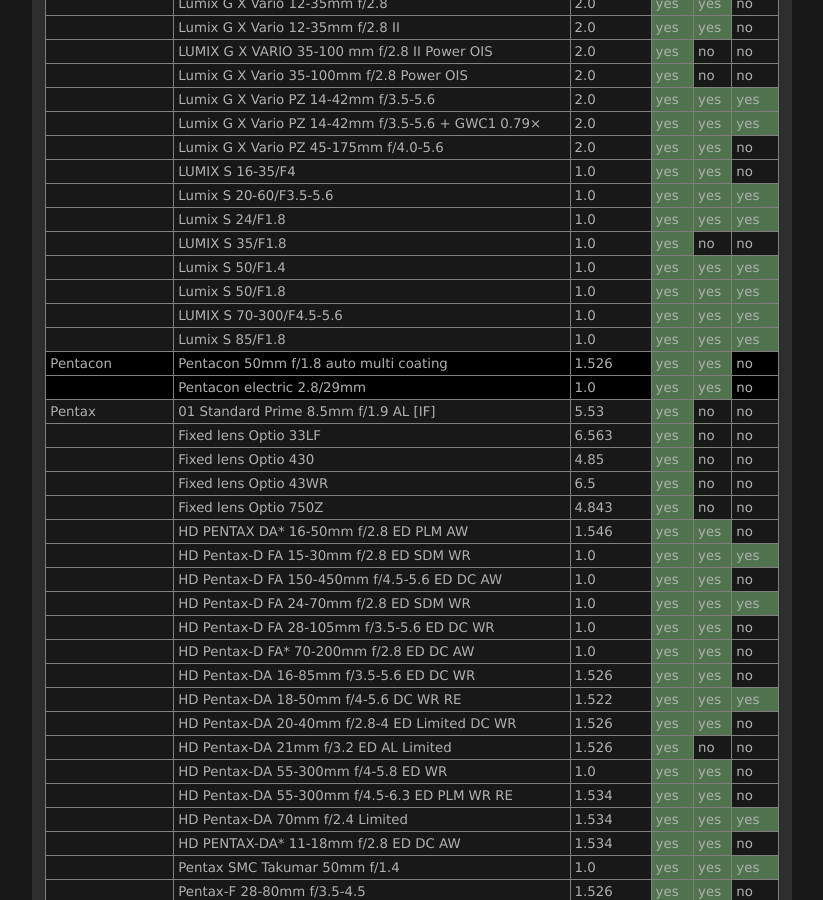
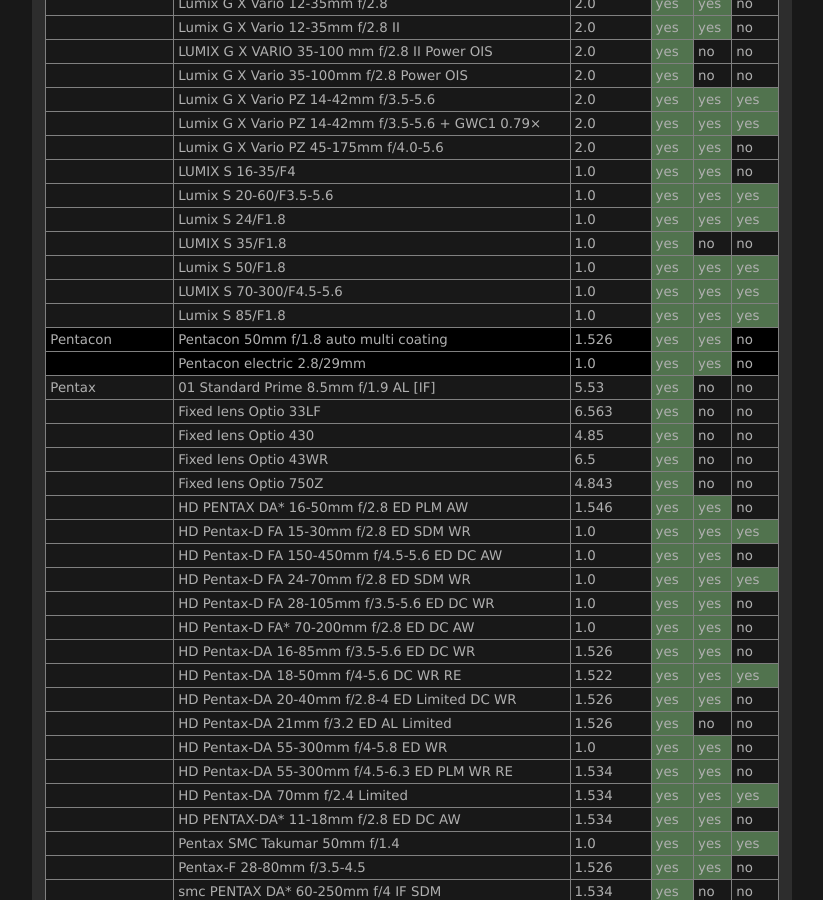
Before and after one commit to lensfun/lensfun.github.io, a Jekyll site: the page built from _posts/lenslist/2999-12-31-Lenslist-master.md, in a window 1280 px wide and 900 px high, scrolled down 19716 px. Shown: the whole window, without its empty margins (284-1107 px from the left). Built offline with Jekyll 4.4.1, drawn with Linux system fonts in a browser that asks for light colours.

Commit message:
Update master lens list from GitHub Actions

```diff
--- a/_posts/lenslist/2999-12-31-Lenslist-master.md
+++ b/_posts/lenslist/2999-12-31-Lenslist-master.md
@@ -816,7 +816,6 @@ This list was generated on 2024-09-12 from current Lensfun sources. Your Lensfun
 <tr class="lenslist-bg2"><td></td><td>Lumix S 20-60/F3.5-5.6</td><td>1.0</td><td class="lenslist-highlight lenslist-check">yes</td><td class="lenslist-highlight lenslist-check">yes</td><td class="lenslist-highlight lenslist-check">yes</td></tr>
 <tr class="lenslist-bg2"><td></td><td>Lumix S 24/F1.8</td><td>1.0</td><td class="lenslist-highlight lenslist-check">yes</td><td class="lenslist-highlight lenslist-check">yes</td><td class="lenslist-highlight lenslist-check">yes</td></tr>
 <tr class="lenslist-bg2"><td></td><td>LUMIX S 35/F1.8</td><td>1.0</td><td class="lenslist-highlight lenslist-check">yes</td><td class="lenslist-check">no</td><td class="lenslist-check">no</td></tr>
-<tr class="lenslist-bg2"><td></td><td>Lumix S 50/F1.4</td><td>1.0</td><td class="lenslist-highlight lenslist-check">yes</td><td class="lenslist-highlight lenslist-check">yes</td><td class="lenslist-highlight lenslist-check">yes</td></tr>
 <tr class="lenslist-bg2"><td></td><td>Lumix S 50/F1.8</td><td>1.0</td><td class="lenslist-highlight lenslist-check">yes</td><td class="lenslist-highlight lenslist-check">yes</td><td class="lenslist-highlight lenslist-check">yes</td></tr>
 <tr class="lenslist-bg2"><td></td><td>LUMIX S 70-300/F4.5-5.6</td><td>1.0</td><td class="lenslist-highlight lenslist-check">yes</td><td class="lenslist-highlight lenslist-check">yes</td><td class="lenslist-highlight lenslist-check">yes</td></tr>
 <tr class="lenslist-bg2"><td></td><td>Lumix S 85/F1.8</td><td>1.0</td><td class="lenslist-highlight lenslist-check">yes</td><td class="lenslist-highlight lenslist-check">yes</td><td class="lenslist-highlight lenslist-check">yes</td></tr>
```
